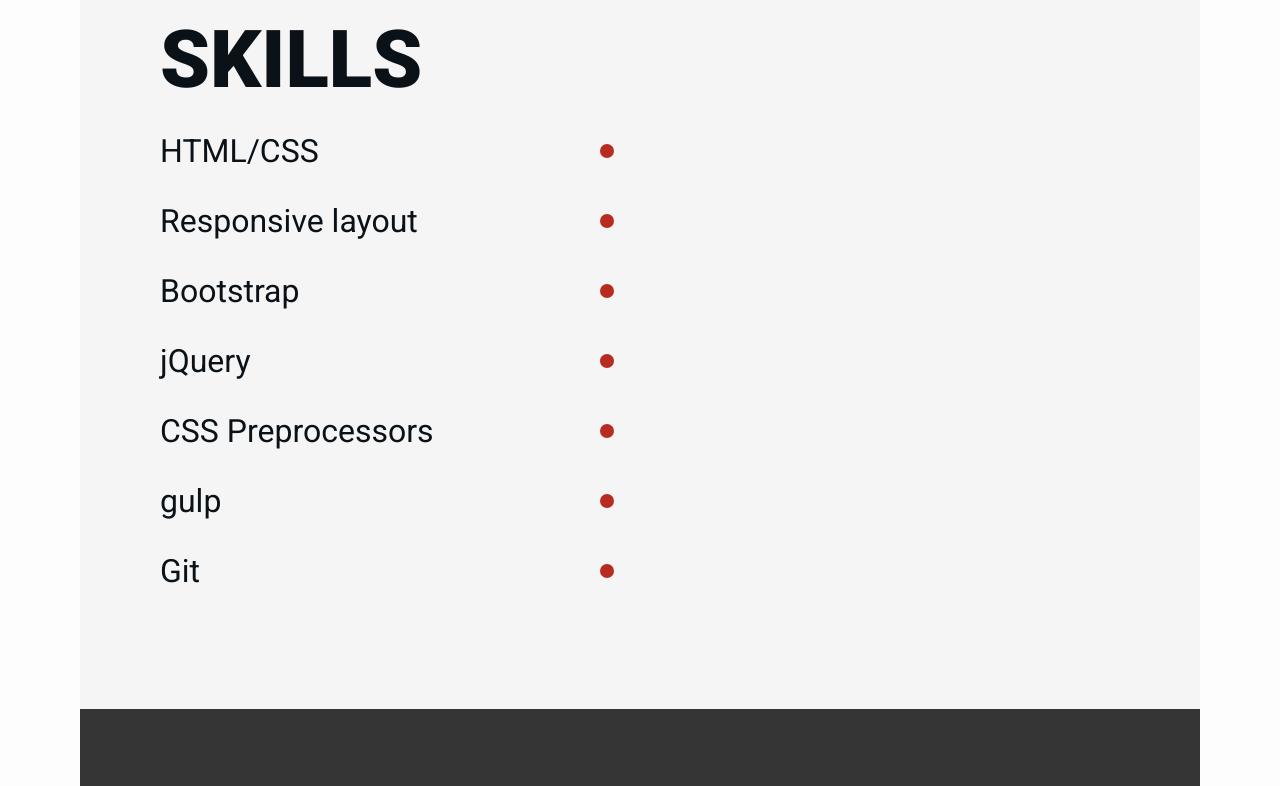
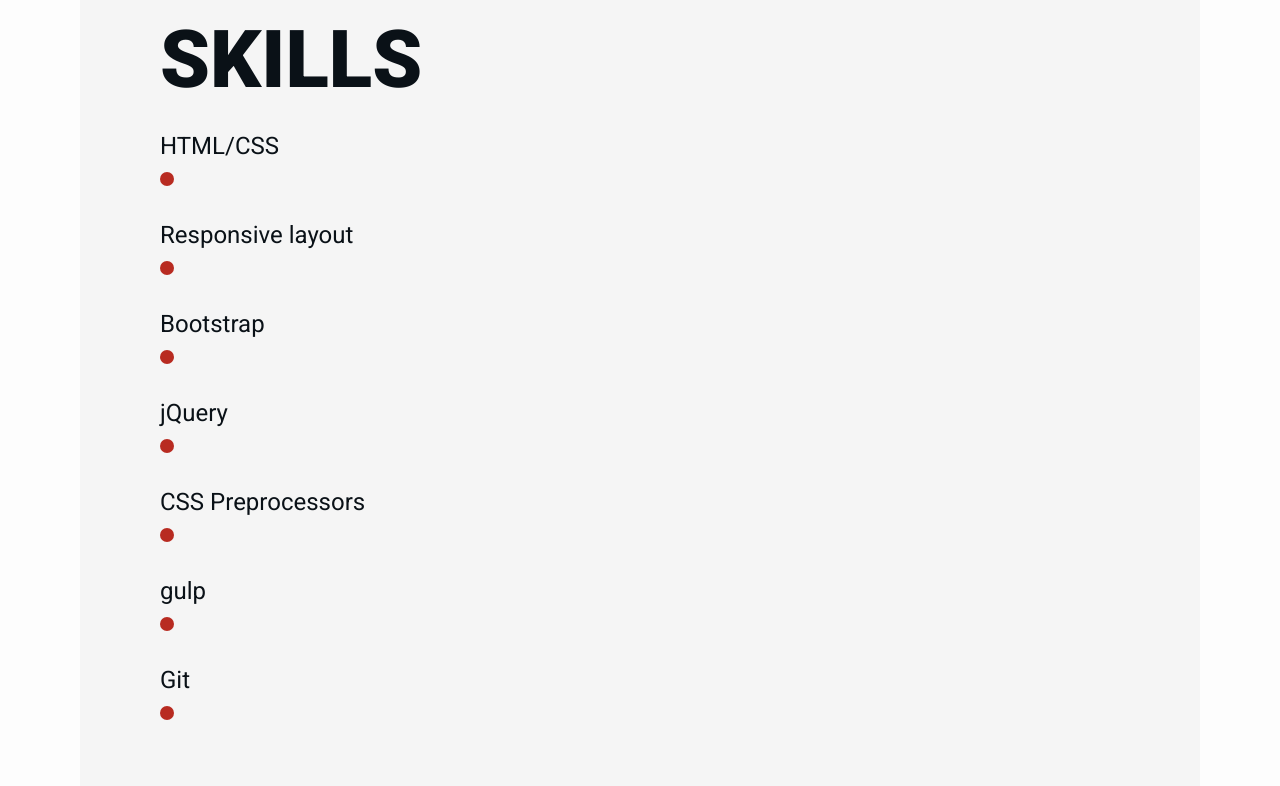
Before and after one commit to nikita-kutsenko/nikita-kutsenko.github.io, a website: page index.html in a window 1280 px wide. Shown: the part 1420-2206 px from the top of the page. Drawn offline with nearby package versions, Linux system fonts and the light colour scheme.

Commit message:
version0.6

```diff
--- a/index.html
+++ b/index.html
@@ -107,28 +107,67 @@
 
             <!-- skills -->
             <!-- <p><a name="linkSkills"></a></p> -->
+
             <div id="linkSkills" class="skills container">
                 <p class="skills-title">skills</p>
-                <div class="skills-knowledgeBox">
-                    <div class="skills-knowledgeBox-text">
+                <div class="skills-row">
+                    <div class="skills-knowledgeBox">
                         <p class="skills-knowledgeBox-text-name">HTML/CSS</p>
-                        <p class="skills-knowledgeBox-text-name">Responsive layout</p>
-                        <p class="skills-knowledgeBox-text-name">Bootstrap</p>
-                        <p class="skills-knowledgeBox-text-name">jQuery</p>
-                        <p class="skills-knowledgeBox-text-name">CSS Preprocessors</p>
-                        <p class="skills-knowledgeBox-text-name">gulp</p>
-                        <p class="skills-knowledgeBox-text-name">Git</p>
-                    </div> <!-- skills-knowledgeBox-text -->
+                    </div>
                     <div class="skills-knowledgeBox-progress">
                         <div class="skills-knowledgeBox-progress-line prLine-htmlcss"></div>
+                    </div>
+                </div>
+                <div class="skills-row">
+                    <div class="skills-knowledgeBox">
+                        <p class="skills-knowledgeBox-text-name">Responsive layout</p>
+                    </div>
+                    <div class="skills-knowledgeBox-progress">
                         <div class="skills-knowledgeBox-progress-line prLine-responsiveLayout"></div>
+                    </div>
+                </div>
+                <div class="skills-row">
+                    <div class="skills-knowledgeBox">
+                        <p class="skills-knowledgeBox-text-name">Bootstrap</p>
+                    </div>
+                    <div class="skills-knowledgeBox-progress">
                         <div class="skills-knowledgeBox-progress-line prLine-bootstrap"></div>
+                    </div>
+                </div>
+                <div class="skills-row">
+                    <div class="skills-knowledgeBox">
+                        <p class="skills-knowledgeBox-text-name">jQuery</p>
+                    </div>
+                    <div class="skills-knowledgeBox-progress">
                         <div class="skills-knowledgeBox-progress-line prLine-jquery"></div>
+                    </div>
+                </div>
+                <div class="skills-row">
+                    <div class="skills-knowledgeBox">
+                        <p class="skills-knowledgeBox-text-name">CSS Preprocessors</p>
+                    </div>
+                    <div class="skills-knowledgeBox-progress">
                         <div class="skills-knowledgeBox-progress-line prLine-cssPreprocessors"></div>
+                    </div>
+                </div>
+                <div class="skills-row">
+                    <div class="skills-knowledgeBox">
+                        <p class="skills-knowledgeBox-text-name">gulp</p>
+                    </div>
+                    <div class="skills-knowledgeBox-progress">
                         <div class="skills-knowledgeBox-progress-line prLine-gulp"></div>
+                    </div>
+                </div>
+                <div class="skills-row">
+                    <div class="skills-knowledgeBox">
+                        <p class="skills-knowledgeBox-text-name">Git</p>
+                    </div>
+                    <div class="skills-knowledgeBox-progress">
                         <div class="skills-knowledgeBox-progress-line prLine-git"></div>
-                    </div> <!-- skills-knowledgeBox-text -->
-                </div> <!-- skills-knowledgeBox -->
+                    </div>
+                </div>
+
+
             </div> <!-- skills -->
 
             <!-- projects  -->
--- a/sass/style.scss
+++ b/sass/style.scss
@@ -4,7 +4,6 @@
 /*general styles*/
 body {
   background-color: #FDFDFD;
-  min-width: 1024px;
 }
 
 .wrapper {
@@ -348,7 +347,7 @@
 
                 &-name {
 
-                    font-size: 32px;
+                    font-size: 24px;
                     font-weight: normal;
                     font-stretch: normal;
                     font-style: normal;
@@ -356,7 +355,6 @@
                     letter-spacing: normal;
                     color: #0A1117;
                     margin-bottom: 32px;
-                    width: 400px;
 
                     &:last-of-type {
                         margin-bottom: 0;
@@ -374,7 +372,7 @@
                 &-line {
                     height: 14px;
                     background-color: #B82B21;
-                    margin: 0 0 56px;
+                    margin: 0 0 32px;
                     border-radius: 7px;
                 }
 
@@ -421,7 +419,7 @@
 
         &-block {
             padding: 0 0 80px;
-            width: 600px;
+            max-width: 600px;
             &-title {
                 color: #D8E1E3;
 
@@ -509,7 +507,7 @@
             &-right {
                 &-block {
                     padding: 0 0 30px;
-                    width: 600px;
+                    max-width: 600px;
                     &-time {
                         color: #B82B21;
 
@@ -558,6 +556,7 @@
     position: fixed;
     padding: 10px 80px;
     width: 100vw;
+    height: 80px;
     background-color: #FDFDFD;
     z-index: 100;
     left: 0;
@@ -830,3 +829,27 @@
         }
     }
 }
+@media only screen
+	and (max-width: 1023px) {
+        /* Welcome text Block  */
+    .header .hero {
+        &-left {
+            .welcome-text {
+                font-size: 40px;
+            }
+        }
+    }
+    .main .projects-title,
+    .main .skills-title,
+    .main .exp-title {
+        font-size: 40px;
+    }
+
+    .active-burger .header .hero-navBurger {
+        width: 100%;
+    }
+
+    .active-burger .header .hero-left {
+        display: none;
+    }
+}
```
Also changed, not shown: css/style.css.
